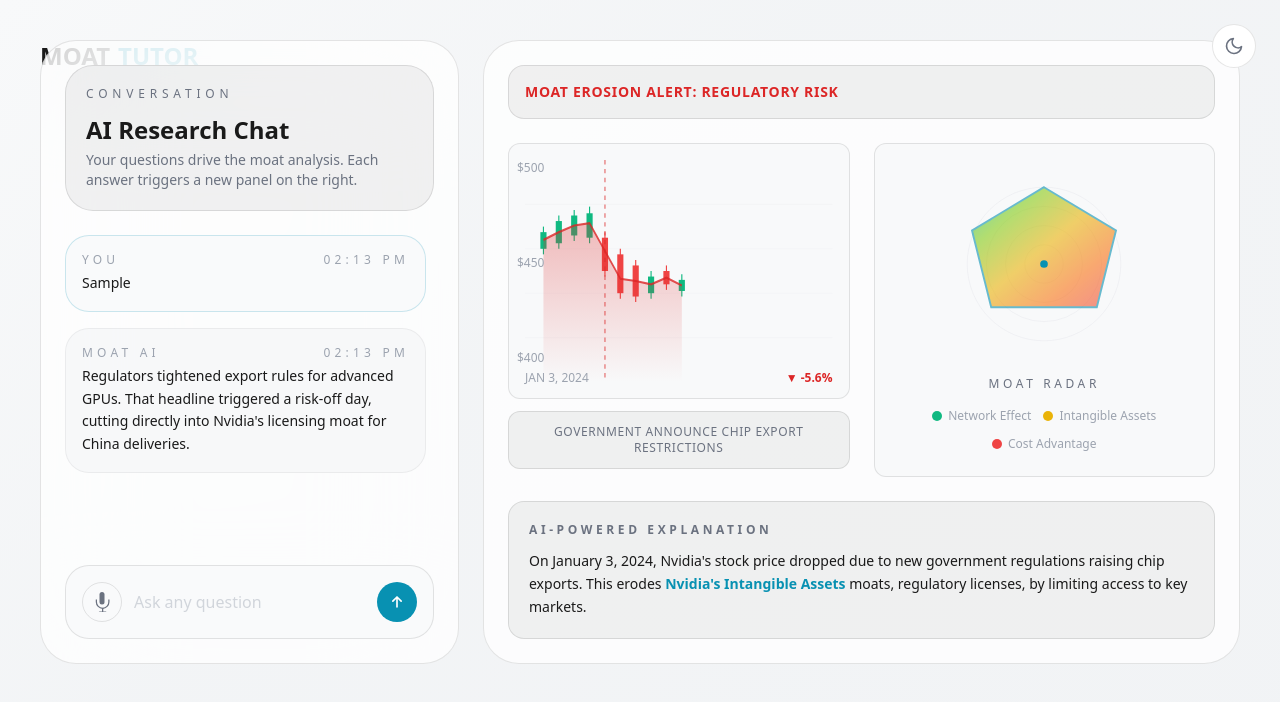
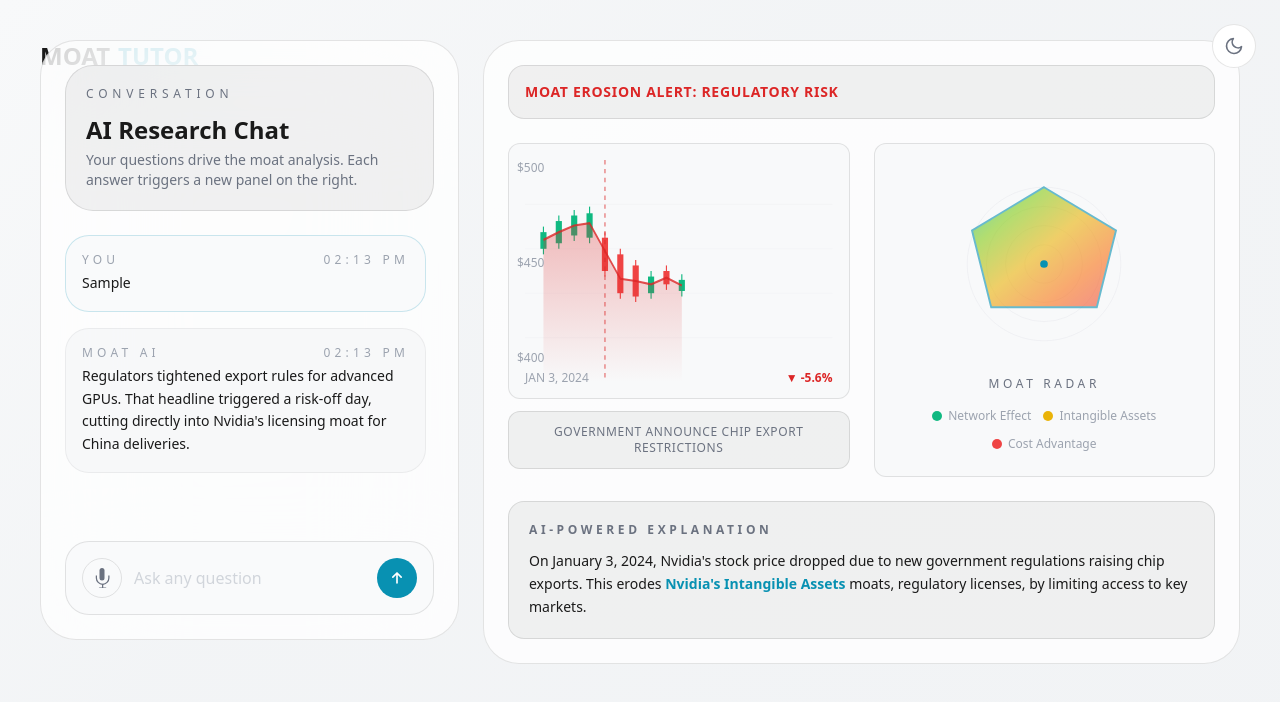
Before and after one commit to Valedicode/moat-tutor, a Next.js app in the folder frontend/: page / in a window 1280 px wide. Both pictures are taken after typing "Sample" into the empty fields and a click on the button 947 px from the left and 328 px from the top of the page. Shown: the top 702 px of the page. Built offline with nearby package versions, Linux system fonts and the light colour scheme.

Commit message:
fix height jump issue of chat panel after first message input

```diff
--- a/frontend/src/components/ActiveShell.tsx
+++ b/frontend/src/components/ActiveShell.tsx
@@ -36,12 +36,13 @@
   return (
     <div className="mx-auto flex w-full flex-col gap-6 lg:flex-row" style={{ maxWidth: showPanel ? "96rem" : "48rem", transition: "max-width 600ms cubic-bezier(0.4, 0, 0.2, 1)" }}>
       <section
-        className="flex min-h-[75vh] flex-col rounded-[36px] border p-6 backdrop-blur-3xl"
+        className="flex h-[75vh] flex-col rounded-[36px] border p-6 backdrop-blur-3xl"
         style={{
           borderColor: "var(--border)",
           backgroundColor: "color-mix(in srgb, var(--surface) 75%, transparent)",
           flexBasis: showPanel ? "32%" : "100%",
           transition: "flex-basis 600ms cubic-bezier(0.4, 0, 0.2, 1)",
+          flexShrink: 0,
         }}
       >
         <div
@@ -71,7 +72,7 @@
 
         <div
           ref={chatScrollRef}
-          className="scrollbar-hide mt-6 flex-1 space-y-4 overflow-y-auto pr-2"
+          className="scrollbar-hide mt-6 flex-1 min-h-0 space-y-4 overflow-y-auto pr-2"
         >
           {messages.map((message) => (
             <MessageBubble key={message.id} message={message} />
```
